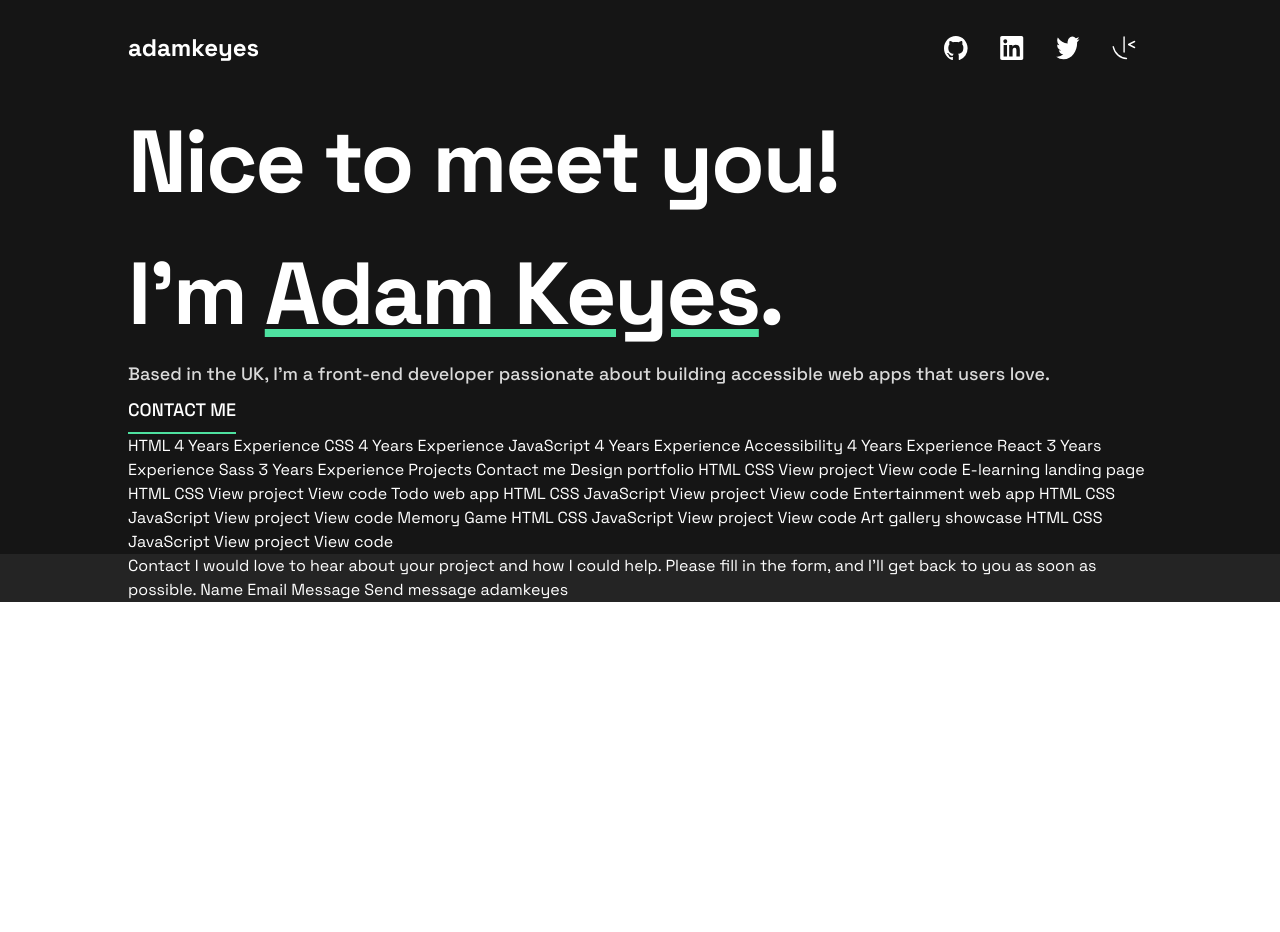
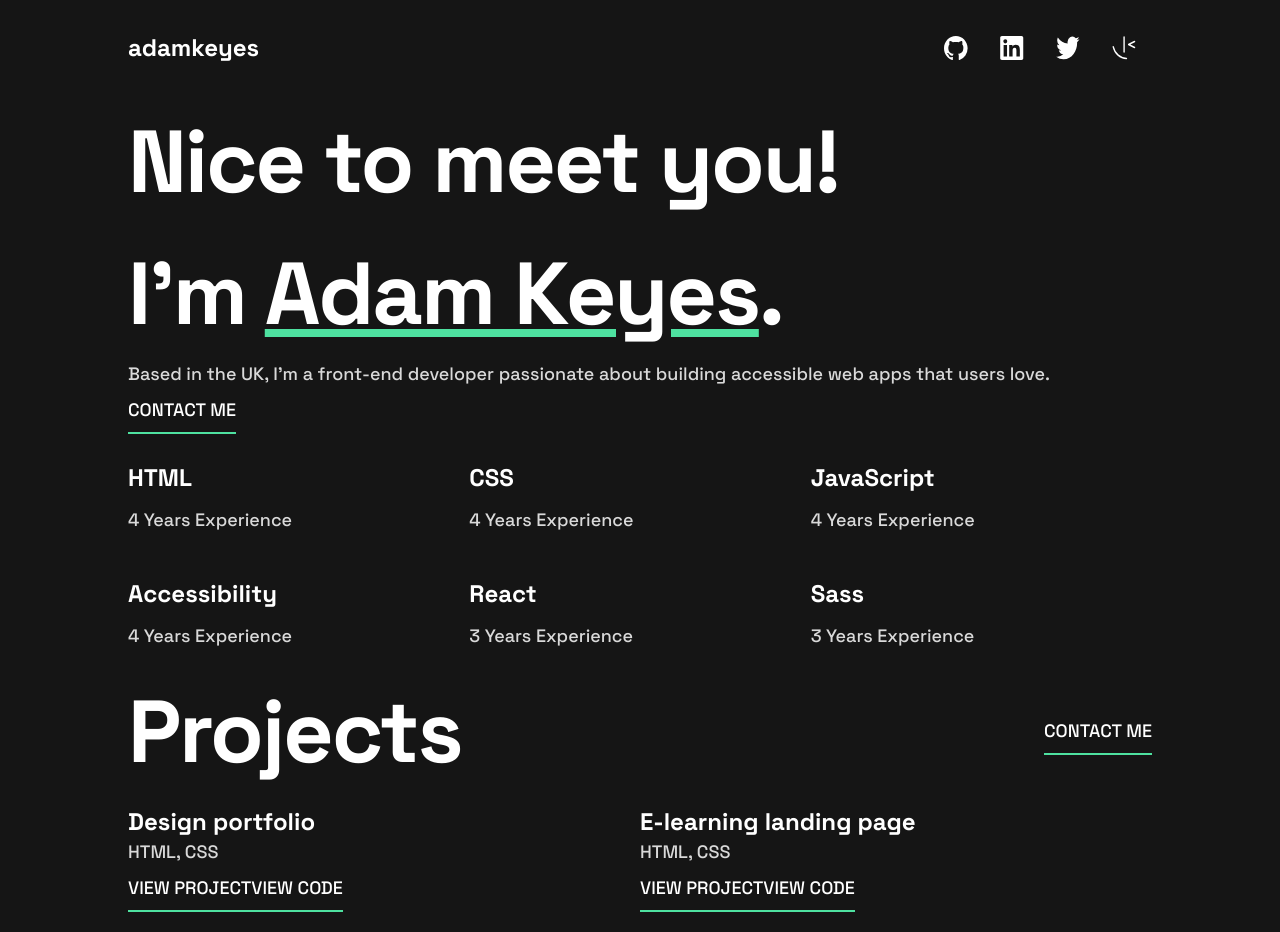
Before and after one commit to mai-soup/single-page-developer-portfolio, a React (Vite) app: page / in a window 1280 px wide. Shown: the top 932 px of the page. Before the commit the page ends 800 px from the top, so only its background shows below. Built offline with nearby package versions, Linux system fonts and the light colour scheme.

Commit message:
text and styling for main body

```diff
--- a/src/MainSection.jsx
+++ b/src/MainSection.jsx
@@ -1,10 +1,13 @@
 import Button from "./Button";
 import ContentContainer from "./ContentContainer";
+import skills from "./skills";
+import projects from "./projects";
 
 const Main = () => {
   return (
     <main className="text-white">
       <ContentContainer>
+        {/* BIO SECTION */}
         <section>
           <h1 className="heading-xl">
             Nice to meet you!
@@ -18,62 +21,39 @@ const Main = () => {
           </p>
           <Button>Contact me</Button>
         </section>
-        <section></section>
-        {`
-
-  HTML
-  4 Years Experience
-
-  CSS
-  4 Years Experience
-
-  JavaScript
-  4 Years Experience
-
-  Accessibility
-  4 Years Experience
-
-  React
-  3 Years Experience
-
-  Sass
-  3 Years Experience
-
-  Projects
-
-  Contact me
-
-  Design portfolio
-  HTML CSS
-  View project
-  View code
-
-  E-learning landing page
-  HTML CSS
-  View project
-  View code
-
-  Todo web app
-  HTML CSS JavaScript
-  View project
-  View code
-
-  Entertainment web app
-  HTML CSS JavaScript
-  View project
-  View code
-
-  Memory Game
-  HTML CSS JavaScript
-  View project
-  View code
-
-  Art gallery showcase
-  HTML CSS JavaScript
-  View project
-  View code
-
-  `}
+        {/* SKILLS SECTION */}
+        <section className="flex flex-row w-full flex-wrap">
+          {skills.map(skill => (
+            <div
+              className="flex-1 basis-1/2 md:basis-1/3 my-4"
+              key={skill.title}
+            >
+              <h3 className="heading-m my-3">{skill.title}</h3>
+              <p className="body-text text-light-grey">
+                {skill.years} Years Experience
+              </p>
+            </div>
+          ))}
+        </section>
+        {/* PROJECTS SECTION */}
+        <section>
+          <div className="flex flex-row items-center justify-between">
+            <h2 className="heading-xl">Projects</h2>
+            <Button>Contact me</Button>
+          </div>
+          <div className="flex flex-row items-center flex-wrap">
+            {projects.map(project => (
+              <div className="flex-1 basis-1/2 my-2" key={project.title}>
+                <h3 className="heading-m">{project.title}</h3>
+                <p className="body-text text-light-grey">
+                  {project.technologies.join(", ")}
+                </p>
+                <Button>View project</Button>
+                <Button>View code</Button>
+              </div>
+            ))}
+          </div>
+        </section>
       </ContentContainer>
     </main>
   );
--- /dev/null
+++ b/src/projects.js
@@ -0,0 +1,53 @@
+import thumb1Large from "./assets/images/thumbnail-project-1-large.webp";
+import thumb1Small from "./assets/images/thumbnail-project-1-small.webp";
+import thumb2Large from "./assets/images/thumbnail-project-2-large.webp";
+import thumb2Small from "./assets/images/thumbnail-project-2-small.webp";
+import thumb3Large from "./assets/images/thumbnail-project-3-large.webp";
+import thumb3Small from "./assets/images/thumbnail-project-3-small.webp";
+import thumb4Large from "./assets/images/thumbnail-project-4-large.webp";
+import thumb4Small from "./assets/images/thumbnail-project-4-small.webp";
+import thumb5Large from "./assets/images/thumbnail-project-5-large.webp";
+import thumb5Small from "./assets/images/thumbnail-project-5-small.webp";
+import thumb6Large from "./assets/images/thumbnail-project-6-large.webp";
+import thumb6Small from "./assets/images/thumbnail-project-6-small.webp";
+
+const projects = [
+  {
+    title: "Design portfolio",
+    technologies: ["HTML", "CSS"],
+    imgSmall: thumb1Small,
+    imgLarge: thumb1Large,
+  },
+  {
+    title: "E-learning landing page",
+    technologies: ["HTML", "CSS"],
+    imgSmall: thumb2Small,
+    imgLarge: thumb2Large,
+  },
+  {
+    title: "Todo web app",
+    technologies: ["HTML", "CSS", "JavaScript"],
+    imgSmall: thumb3Small,
+    imgLarge: thumb3Large,
+  },
+  {
+    title: "Entertainment web app",
+    technologies: ["HTML", "CSS", "JavaScript"],
+    imgSmall: thumb4Small,
+    imgLarge: thumb4Large,
+  },
+  {
+    title: "Memory Game",
+    technologies: ["HTML", "CSS", "JavaScript"],
+    imgSmall: thumb5Small,
+    imgLarge: thumb5Large,
+  },
+  {
+    title: "Art gallery showcase",
+    technologies: ["HTML", "CSS", "JavaScript"],
+    imgSmall: thumb6Small,
+    imgLarge: thumb6Large,
+  },
+];
+
+export default projects;
--- /dev/null
+++ b/src/skills.js
@@ -0,0 +1,10 @@
+const skills = [
+  { title: "HTML", years: 4 },
+  { title: "CSS", years: 4 },
+  { title: "JavaScript", years: 4 },
+  { title: "Accessibility", years: 4 },
+  { title: "React", years: 3 },
+  { title: "Sass", years: 3 },
+];
+
+export default skills;
```
